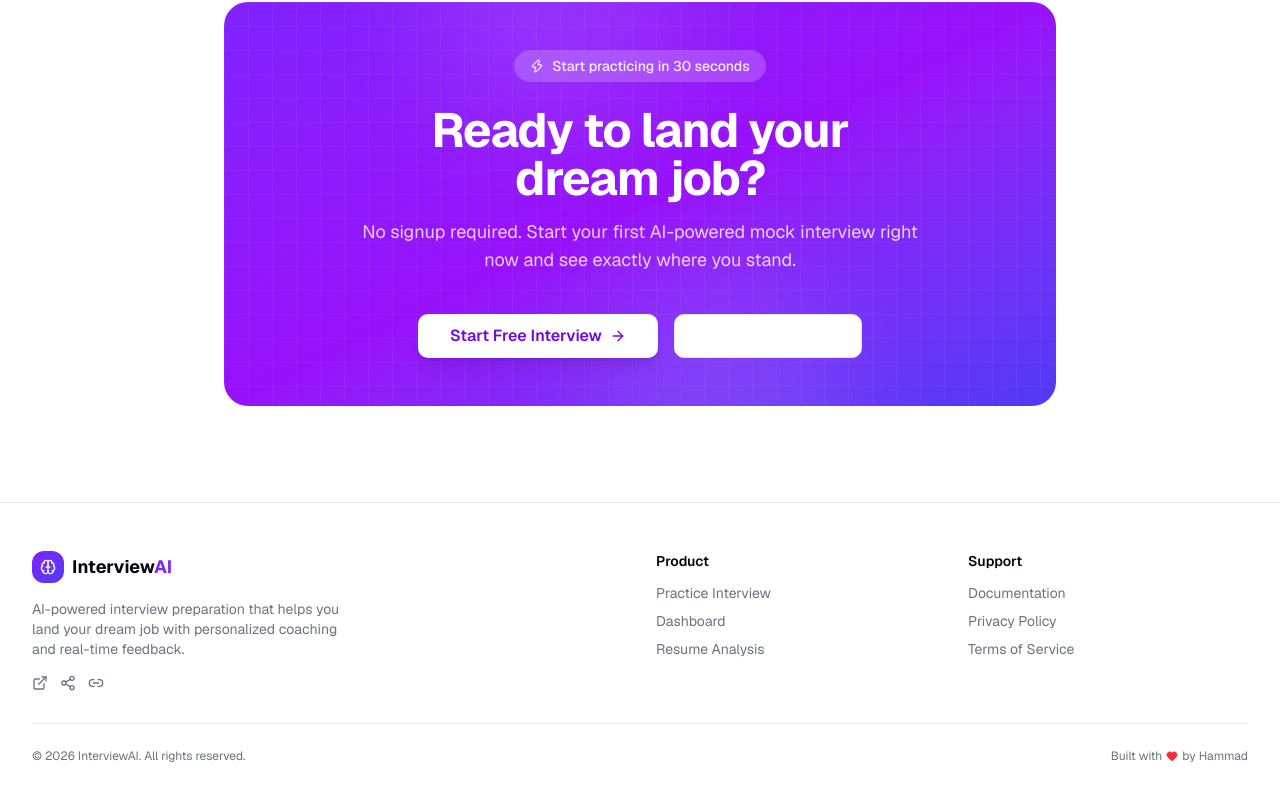
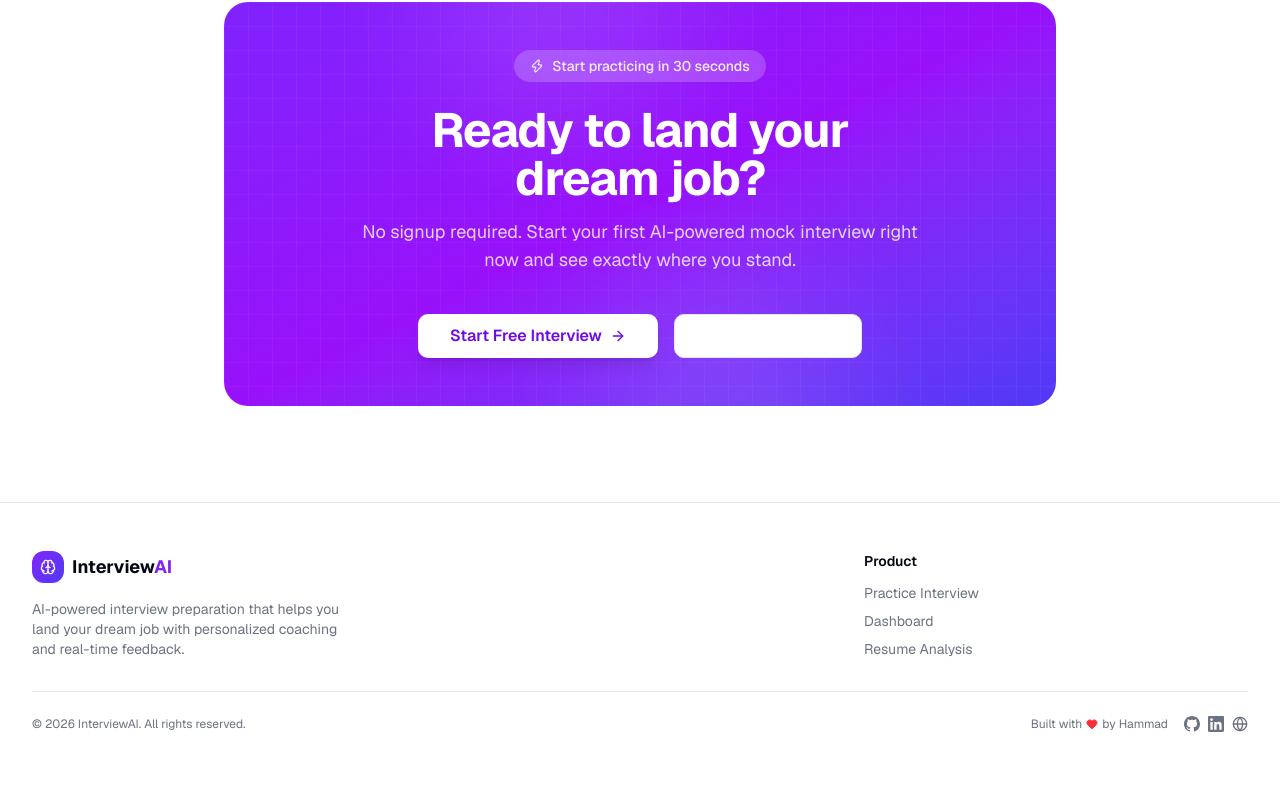
Before and after one commit to Hammadniazi/interview-preparation-simulater, a Next.js app: page / in a window 1280 px wide. Shown: the part 3878-4678 px from the top of the page. Built offline with nearby package versions, Linux system fonts and the light colour scheme.

Commit message:
chore: remove unused placeholder icon links from footer

```diff
--- a/components/shared/Footer.tsx
+++ b/components/shared/Footer.tsx
@@ -1,11 +1,11 @@
 import Link from "next/link";
-import { Brain, ExternalLink, Share2, Link2, Heart } from "lucide-react";
+import { Brain, Heart, Globe } from "lucide-react";
 
 export function Footer() {
   return (
     <footer className="border-t border-border bg-background/50">
       <div className="max-w-7xl mx-auto px-4 sm:px-6 lg:px-8 py-12">
-        <div className="grid grid-cols-1 md:grid-cols-4 gap-8">
+        <div className="grid grid-cols-1 md:grid-cols-3 gap-8">
           <div className="md:col-span-2">
             <Link href="/" className="flex items-center gap-2 mb-4">
               <div className="w-8 h-8 rounded-lg bg-gradient-to-br from-violet-600 to-indigo-600 flex items-center justify-center">
@@ -19,26 +19,6 @@
               AI-powered interview preparation that helps you land your dream
               job with personalized coaching and real-time feedback.
             </p>
-            <div className="flex items-center gap-3 mt-4">
-              <a
-                href="#"
-                className="text-muted-foreground hover:text-foreground transition-colors"
-              >
-                <ExternalLink className="w-4 h-4" />
-              </a>
-              <a
-                href="#"
-                className="text-muted-foreground hover:text-foreground transition-colors"
-              >
-                <Share2 className="w-4 h-4" />
-              </a>
-              <a
-                href="#"
-                className="text-muted-foreground hover:text-foreground transition-colors"
-              >
-                <Link2 className="w-4 h-4" />
-              </a>
-            </div>
           </div>
           <div>
             <h4 className="font-semibold text-sm mb-3">Product</h4>
@@ -69,34 +49,49 @@
               </li>
             </ul>
           </div>
-          <div>
-            <h4 className="font-semibold text-sm mb-3">Support</h4>
-            <ul className="space-y-2 text-sm text-muted-foreground">
-              <li>
-                <a href="#" className="hover:text-foreground transition-colors">
-                  Documentation
-                </a>
-              </li>
-              <li>
-                <a href="#" className="hover:text-foreground transition-colors">
-                  Privacy Policy
-                </a>
-              </li>
-              <li>
-                <a href="#" className="hover:text-foreground transition-colors">
-                  Terms of Service
-                </a>
-              </li>
-            </ul>
-          </div>
         </div>
-        <div className="border-t border-border mt-8 pt-6 flex flex-col sm:flex-row items-center justify-between gap-2">
+        <div className="border-t border-border mt-8 pt-6 flex flex-col sm:flex-row items-center justify-between gap-4">
           <p className="text-xs text-muted-foreground">
             © 2026 InterviewAI. All rights reserved.
           </p>
-          <p className="text-xs text-muted-foreground flex items-center gap-1">
-            Built with <Heart className="w-3 h-3 fill-red-500 text-red-500" /> by Hammad
-          </p>
+          <div className="flex items-center gap-4">
+            <p className="text-xs text-muted-foreground flex items-center gap-1">
+              Built with <Heart className="w-3 h-3 fill-red-500 text-red-500" /> by Hammad
+            </p>
+            <div className="flex items-center gap-2">
+              <a
+                href="https://github.com/Hammadniazi"
+                target="_blank"
+                rel="noopener noreferrer"
+                className="text-muted-foreground hover:text-foreground transition-colors"
+                aria-label="GitHub"
+              >
+                <svg className="w-4 h-4" viewBox="0 0 24 24" fill="currentColor">
+                  <path d="M12 0C5.37 0 0 5.37 0 12c0 5.3 3.438 9.8 8.205 11.385.6.113.82-.258.82-.577 0-.285-.01-1.04-.015-2.04-3.338.724-4.042-1.61-4.042-1.61-.546-1.385-1.335-1.755-1.335-1.755-1.087-.744.084-.729.084-.729 1.205.084 1.838 1.236 1.838 1.236 1.07 1.835 2.809 1.305 3.495.998.108-.776.417-1.305.76-1.605-2.665-.3-5.466-1.332-5.466-5.93 0-1.31.465-2.38 1.235-3.22-.135-.303-.54-1.523.105-3.176 0 0 1.005-.322 3.3 1.23.96-.267 1.98-.399 3-.405 1.02.006 2.04.138 3 .405 2.28-1.552 3.285-1.23 3.285-1.23.645 1.653.24 2.873.12 3.176.765.84 1.23 1.91 1.23 3.22 0 4.61-2.805 5.625-5.475 5.92.42.36.81 1.096.81 2.22 0 1.606-.015 2.896-.015 3.286 0 .315.21.69.825.57C20.565 21.795 24 17.295 24 12c0-6.63-5.37-12-12-12z" />
+                </svg>
+              </a>
+              <a
+                href="https://www.linkedin.com/in/hammad-khan-902bb7b7/"
+                target="_blank"
+                rel="noopener noreferrer"
+                className="text-muted-foreground hover:text-foreground transition-colors"
+                aria-label="LinkedIn"
+              >
+                <svg className="w-4 h-4" viewBox="0 0 24 24" fill="currentColor">
+                  <path d="M20.447 20.452h-3.554v-5.569c0-1.328-.027-3.037-1.852-3.037-1.853 0-2.136 1.445-2.136 2.939v5.667H9.351V9h3.414v1.561h.046c.477-.9 1.637-1.85 3.37-1.85 3.601 0 4.267 2.37 4.267 5.455v6.286zM5.337 7.433a2.062 2.062 0 0 1-2.063-2.065 2.064 2.064 0 1 1 2.063 2.065zm1.782 13.019H3.555V9h3.564v11.452zM22.225 0H1.771C.792 0 0 .774 0 1.729v20.542C0 23.227.792 24 1.771 24h20.451C23.2 24 24 23.227 24 22.271V1.729C24 .774 23.2 0 22.222 0h.003z" />
+                </svg>
+              </a>
+              <a
+                href="https://hammad-portfolio-site.netlify.app/"
+                target="_blank"
+                rel="noopener noreferrer"
+                className="text-muted-foreground hover:text-foreground transition-colors"
+                aria-label="Portfolio"
+              >
+                <Globe className="w-4 h-4" />
+              </a>
+            </div>
+          </div>
         </div>
       </div>
     </footer>
```
